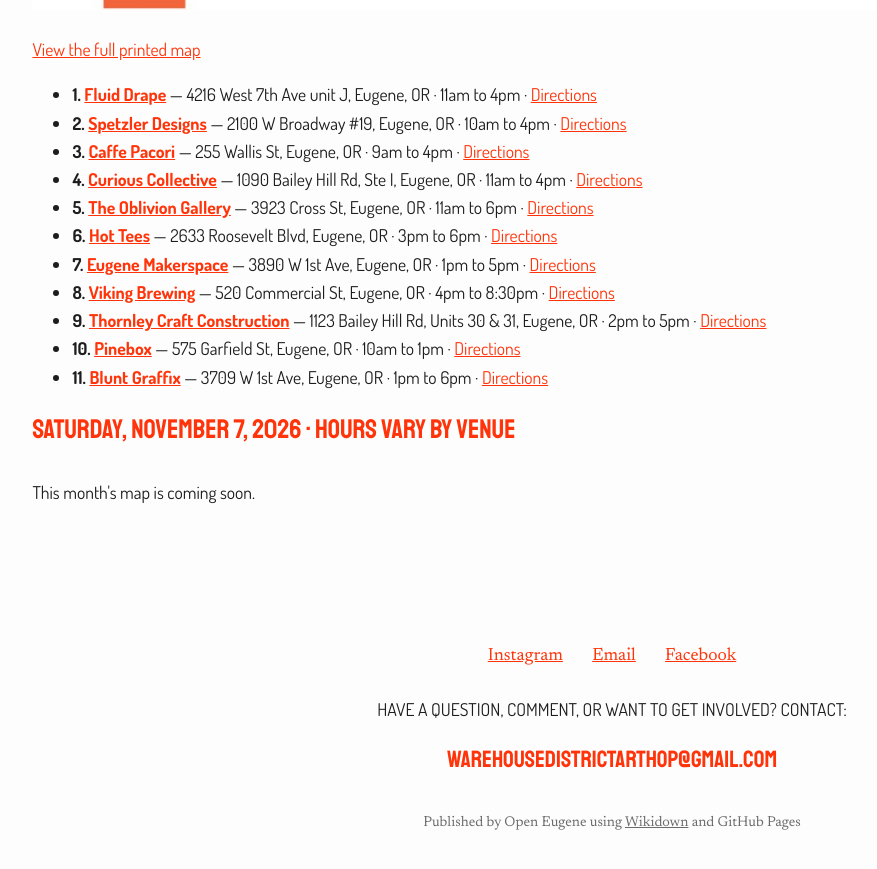
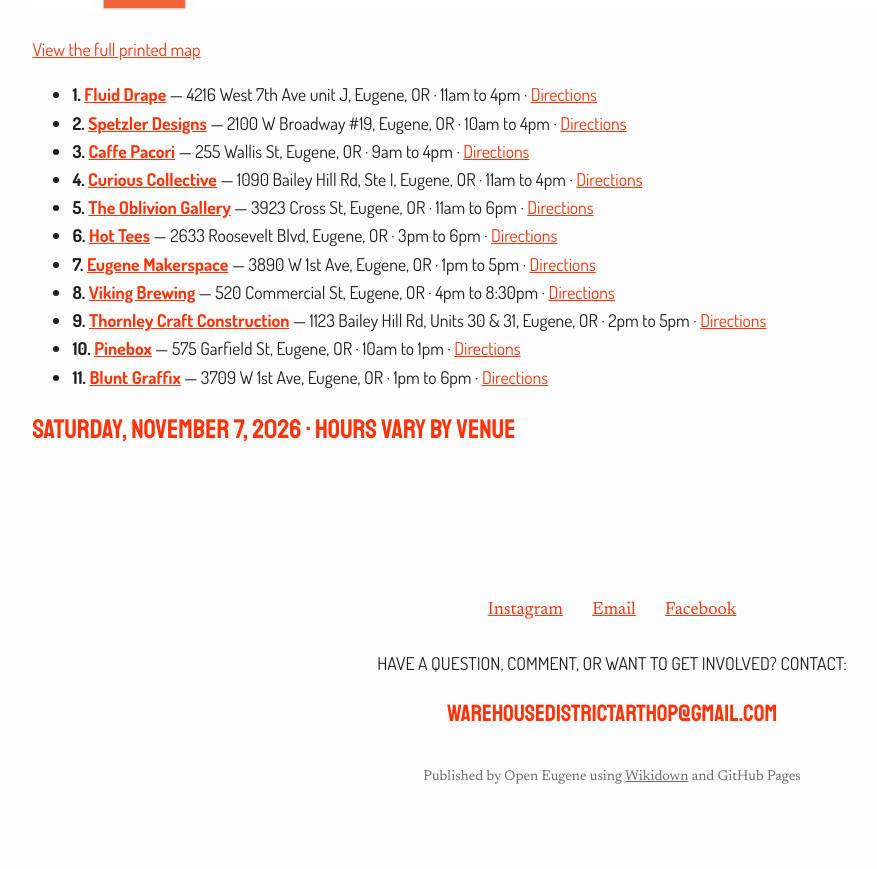
Before and after one commit to OpenEugene/art-hop, a Jekyll site: the page built from docs/Map.md, in a window 1280 px wide and 900 px high, scrolled down 1702 px. Shown: the top 869 px of the window, without its empty margins (28-905 px from the left). Built offline with Jekyll 4.4.1, drawn with Linux system fonts in a browser that asks for light colours; our own code applies the rules of GitHub Pages for plain Markdown files.

Commit message:
Drop the 'map is coming soon' fallback from the Map page
The Map page already shows the interactive map, so the fallback text was
wrong: it printed under the venue list whenever the hop JSON has no
printed-map image (map is empty for November). The date header stays; the
spread image still renders when a map is set.

```diff
--- a/docs/_includes/hop-map.html
+++ b/docs/_includes/hop-map.html
@@ -6,8 +6,6 @@
   {% if hop.map and hop.map != "" %}
   <img src="{{ hop.map | relative_url }}" alt="{{ hop.date | date: '%B %Y' }} Art Hop map">
   <p>Take a screenshot of this map to reference throughout the event.</p>
-  {% else %}
-  <p>This month's map is coming soon.</p>
   {% endif %}
   {% else %}
   <p>No Art Hop is scheduled right now. Check back soon.</p>
```
